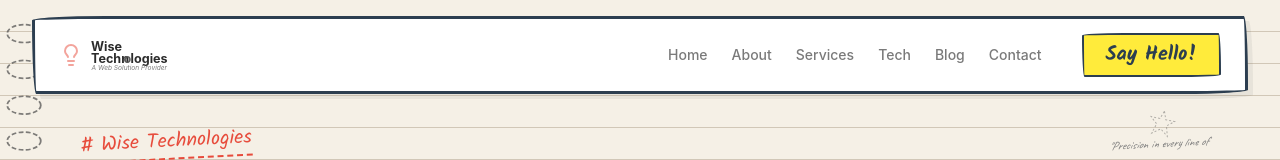
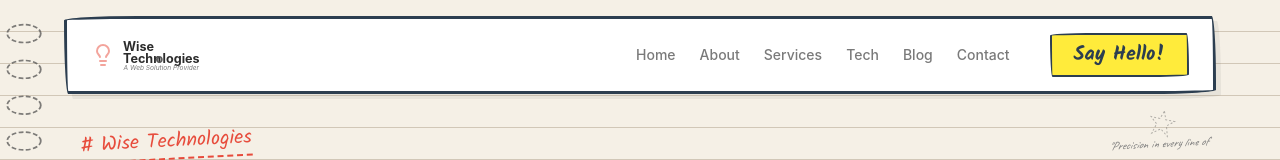
Before and after one commit to Motasaith/Wise-Technologies-, a Next.js app: page / in a window 1280 px wide. Shown: the top 160 px of the page. Built offline with nearby package versions, Linux system fonts and the light colour scheme.

Commit message:
Update Header and HeroSketch components: adjust max-width for improved layout consistency

```diff
--- a/src/components/Header.tsx
+++ b/src/components/Header.tsx
@@ -43,7 +43,7 @@ export default function Header() {
       className="fixed top-0 left-0 right-0 z-50 px-4 md:px-8 py-3 md:py-4 animate-slide-down"
     >
       <div
-        className="max-w-7xl mx-auto sketch-border bg-white/90 backdrop-blur-sm px-4 md:px-6 py-2 transition-shadow duration-300"
+        className="max-w-6xl mx-auto sketch-border bg-white/90 backdrop-blur-sm px-4 md:px-6 py-2 transition-shadow duration-300"
         style={{
           boxShadow: scrolled ? '5px 5px 0px rgba(74,74,74,0.15)' : '5px 5px 0px rgba(74,74,74,0.08)',
         }}
--- a/src/sections/HeroSketch.tsx
+++ b/src/sections/HeroSketch.tsx
@@ -128,7 +128,7 @@ export default function HeroSketch() {
       </motion.p>
 
       {/* Main content grid */}
-      <div className="relative z-10 min-h-screen flex flex-col lg:flex-row items-center justify-center gap-8 lg:gap-16 px-6 md:px-12 lg:px-20 pt-32 pb-12">
+      <div className="relative z-10 min-h-screen flex flex-col lg:flex-row items-center justify-center gap-8 lg:gap-16 px-6 md:px-12 lg:px-20 pt-32 pb-12 max-w-7xl mx-auto">
         {/* Left: Sketch text + tagline */}
         <motion.div
           initial={{ opacity: 0, x: -40 }}
```
